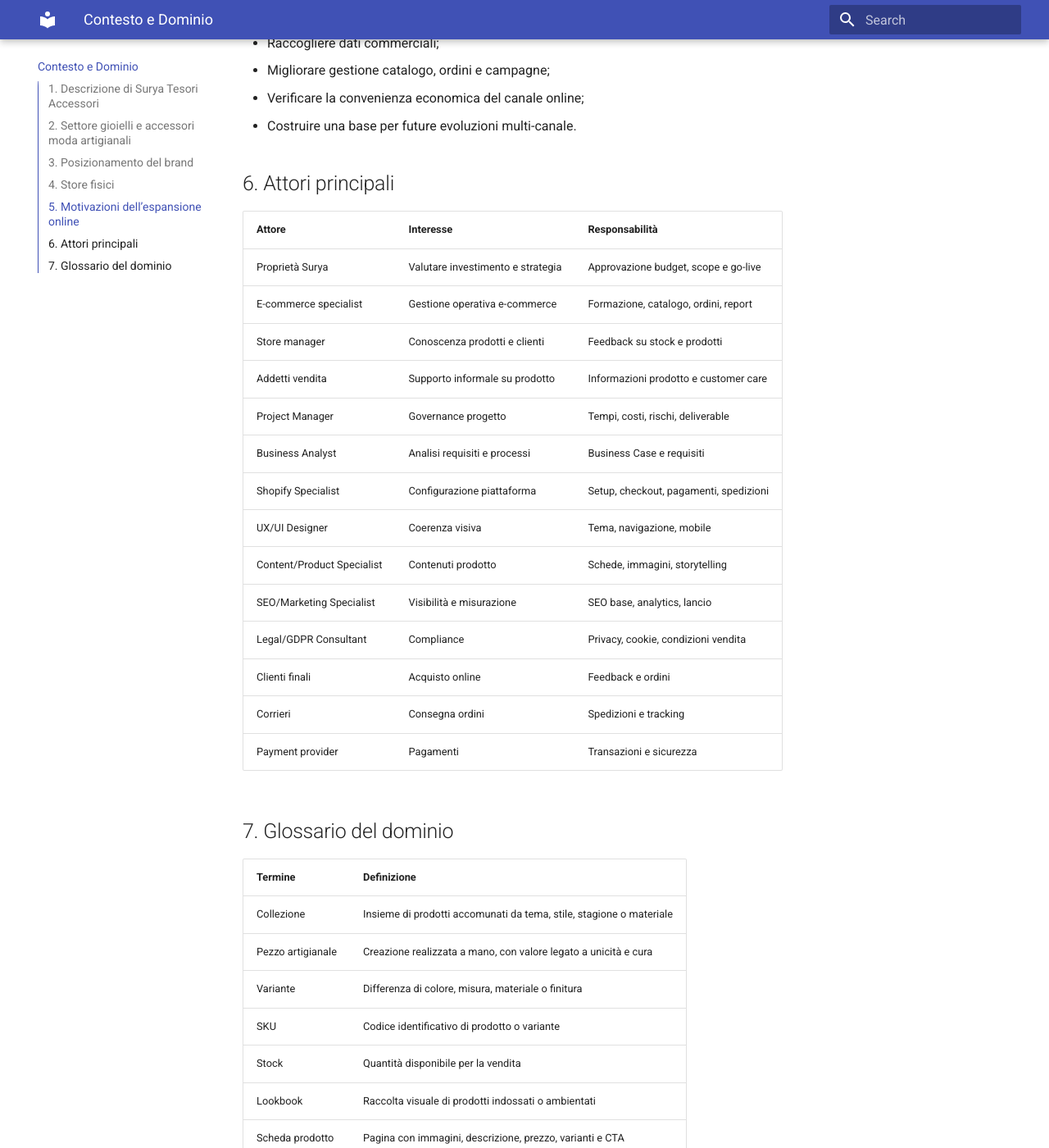
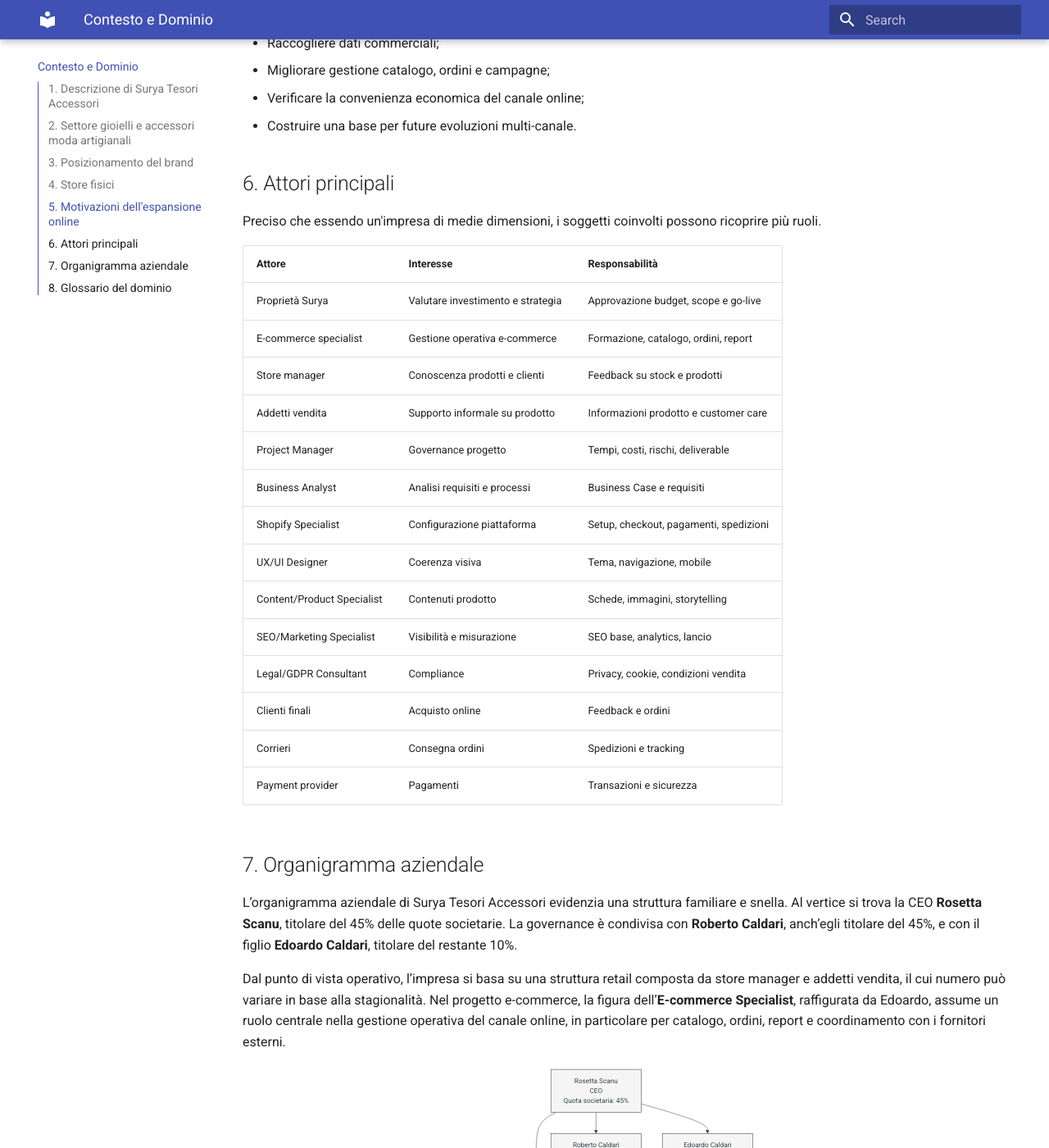
Before and after one commit to AlexTesta00/PM-Surya, an MkDocs documentation site: the page built from docs/domain.md, in a window 1280 px wide and 1400 px high, scrolled down 1985 px. Shown: the whole window at 82% size. Built offline with MkDocs 1.6.1 and Material for MkDocs 9.7.7, drawn with Linux system fonts in a browser that asks for light colours; some of the changed text lies outside the part shown.

Commit message:
feat(domain.md): added company organisation chart

````diff
--- a/docs/domain.md
+++ b/docs/domain.md
@@ -65,6 +65,8 @@
 
 ## 6. Attori principali
 
+Preciso che essendo un'impresa di medie dimensioni, i soggetti coinvolti possono ricoprire più ruoli.
+
 | Attore | Interesse | Responsabilità |
 |---|---|---|
 | Proprietà Surya | Valutare investimento e strategia | Approvazione budget, scope e go-live |
@@ -82,7 +84,71 @@
 | Corrieri | Consegna ordini | Spedizioni e tracking |
 | Payment provider | Pagamenti | Transazioni e sicurezza |
 
-## 7. Glossario del dominio
+## 7. Organigramma aziendale
+L’organigramma aziendale di Surya Tesori Accessori evidenzia una struttura familiare e snella. Al vertice si trova la CEO **Rosetta Scanu**, titolare del 45% delle quote societarie. La governance è condivisa con **Roberto Caldari**, anch’egli titolare del 45%, e con il figlio **Edoardo Caldari**, titolare del restante 10%.
+
+Dal punto di vista operativo, l’impresa si basa su una struttura retail composta da store manager e addetti vendita, il cui numero può variare in base alla stagionalità. Nel progetto e-commerce, la figura dell’**E-commerce Specialist**, raffigurata da Edoardo, assume un ruolo centrale nella gestione operativa del canale online, in particolare per catalogo, ordini, report e coordinamento con i fornitori esterni.
+
+```mermaid
+flowchart TB
+
+    CEO["Rosetta Scanu<br/>CEO<br/>Quota societaria: 45%"]
+    Roberto["Roberto Caldari<br/>Socio<br/>Quota societaria: 45%"]
+    Edoardo["Edoardo Caldari<br/>Socio<br/>Quota societaria: 10%"]
+
+    CEO --> Roberto
+    CEO --> Edoardo
+
+    Direzione["Direzione aziendale familiare<br/>Decisioni strategiche, investimento, budget, scope e go-live"]
+
+    CEO --> Direzione
+    Roberto --> Direzione
+    Edoardo --> Direzione
+
+    Ecommerce["E-commerce Specialist<br/>Gestione operativa e-commerce<br/>Catalogo, ordini, report, formazione operativa"]
+    StoreManager["Store Manager<br/>Gestione punti vendita<br/>Feedback su stock, prodotti e clienti"]
+    Addetti["Addetti vendita / commessi stagionali<br/>Supporto vendita, informazioni prodotto e customer care"]
+
+    Direzione --> Ecommerce
+    Direzione --> StoreManager
+    StoreManager --> Addetti
+
+    PM["Project Manager<br/>Governance progetto<br/>Tempi, costi, rischi, deliverable"]
+    BA["Business Analyst<br/>Requisiti, processi e Business Case"]
+    Shopify["Shopify Specialist<br/>Setup, checkout, pagamenti e spedizioni"]
+    UX["UX/UI Designer<br/>Tema, navigazione e mobile experience"]
+    Content["Content/Product Specialist<br/>Schede prodotto, immagini e storytelling"]
+    SEO["SEO/Marketing Specialist<br/>SEO base, analytics e lancio"]
+    Legal["Legal/GDPR Consultant<br/>Privacy, cookie e condizioni vendita"]
+
+    Ecommerce -. coordinamento progetto .-> PM
+    PM -. supporto .-> BA
+    PM -. supporto .-> Shopify
+    PM -. supporto .-> UX
+    PM -. supporto .-> Content
+    PM -. supporto .-> SEO
+    PM -. supporto .-> Legal
+
+    Clienti["Clienti finali<br/>Acquisto online, feedback e ordini"]
+    Corrieri["Corrieri<br/>Spedizioni e tracking"]
+    Payment["Payment Provider<br/>Transazioni e sicurezza pagamenti"]
+
+    Ecommerce --> Clienti
+    Ecommerce --> Corrieri
+    Ecommerce --> Payment
+
+    classDef proprieta fill:#f5f5f5,stroke:#333,stroke-width:1px;
+    classDef interno fill:#e8f4ff,stroke:#333,stroke-width:1px;
+    classDef esterno fill:#fff4e6,stroke:#333,stroke-width:1px;
+    classDef mercato fill:#edf7ed,stroke:#333,stroke-width:1px;
+
+    class CEO,Roberto,Edoardo,Direzione proprieta;
+    class Ecommerce,StoreManager,Addetti interno;
+    class PM,BA,Shopify,UX,Content,SEO,Legal esterno;
+    class Clienti,Corrieri,Payment mercato;
+```
+
+## 8. Glossario del dominio
 
 | Termine | Definizione |
 |---|---|
````
